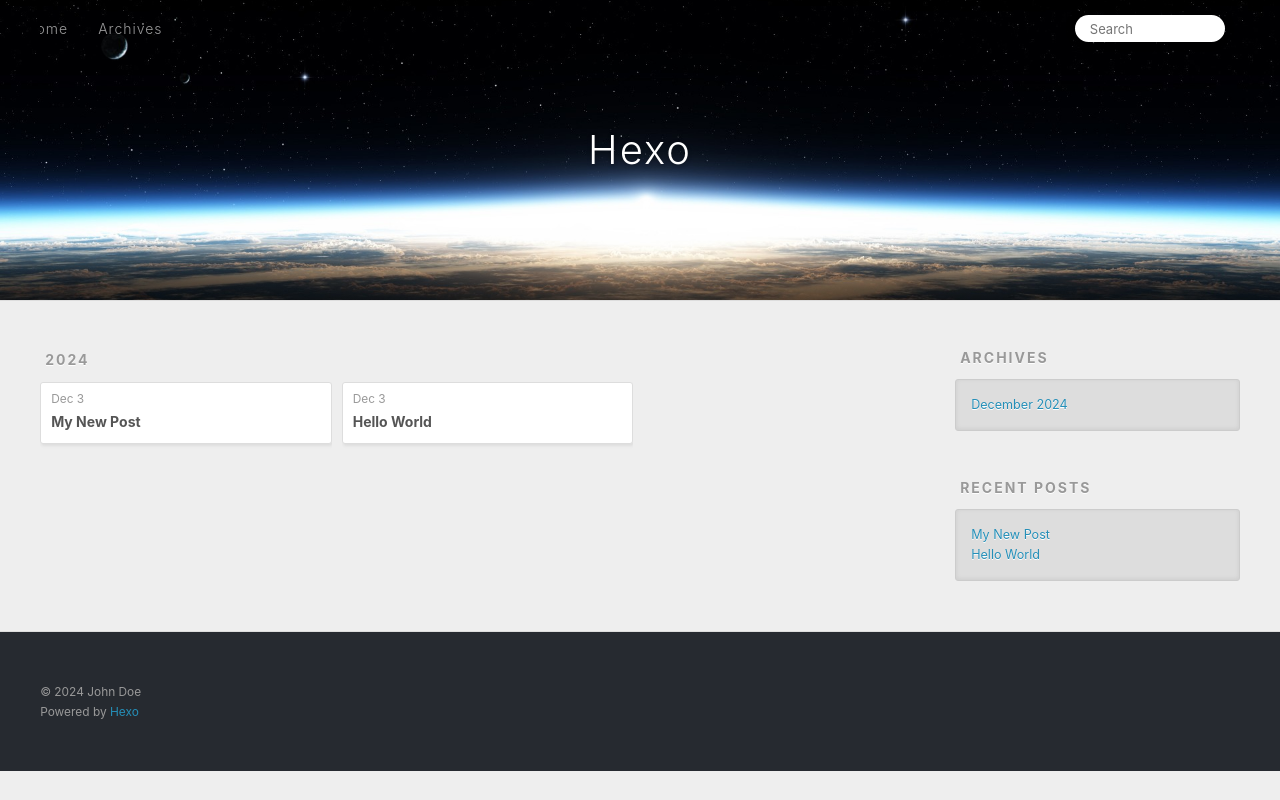
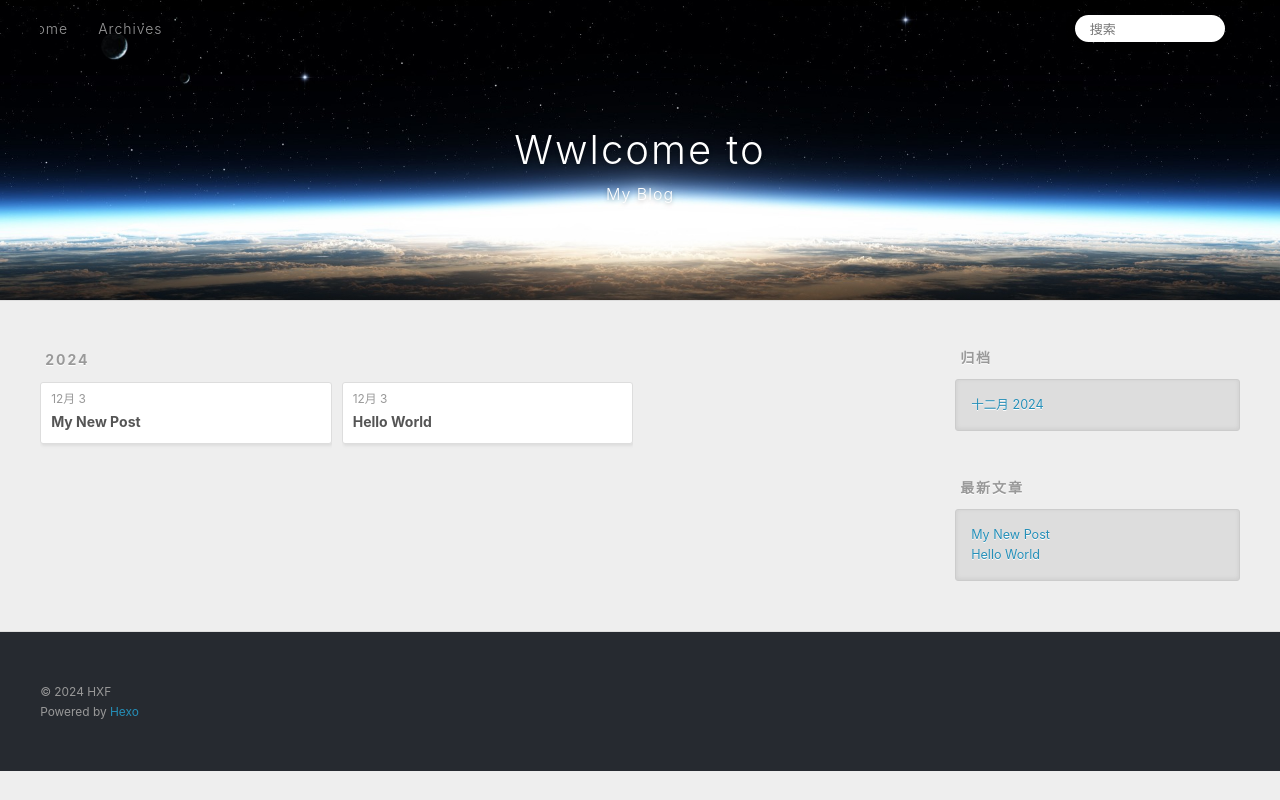
Before and after one commit to Hexiaofeng666/Hexiaofeng666.github.io, a plain HTML site: page archives/2024/12/index.html in a window 1280 px wide. Both pictures are taken after a click on the link 1232 px from the left and 27 px from the top of the page. Drawn offline with Linux system fonts and the light colour scheme.

Commit message:
Site updated: 2024-12-03 14:03:38

```diff
--- a/archives/2024/12/index.html
+++ b/archives/2024/12/index.html
@@ -4,17 +4,18 @@
   <meta charset="utf-8">
 
 
-  <title>Archives: 2024/12 | Hexo</title>
+  <title>归档: 2024/12 | Wwlcome to</title>
   <meta name="viewport" content="width=device-width, initial-scale=1, shrink-to-fit=no">
   <meta property="og:type" content="website">
-<meta property="og:title" content="Hexo">
+<meta property="og:title" content="Wwlcome to">
 <meta property="og:url" content="http://example.com/archives/2024/12/index.html">
-<meta property="og:site_name" content="Hexo">
-<meta property="og:locale" content="en_US">
-<meta property="article:author" content="John Doe">
+<meta property="og:site_name" content="Wwlcome to">
+<meta property="og:locale" content="zh_CN">
+<meta property="article:author" content="HXF">
+<meta property="article:tag" content="JS,Vue">
 <meta name="twitter:card" content="summary">
 
-    <link rel="alternate" href="/atom.xml" title="Hexo" type="application/atom+xml">
+    <link rel="alternate" href="/atom.xml" title="Wwlcome to" type="application/atom+xml">
 
 
     <link rel="shortcut icon" href="/favicon.png">
@@ -39,8 +40,12 @@
   <div id="header-outer" class="outer">
     <div id="header-title" class="inner">
       <h1 id="logo-wrap">
-        <a href="/" id="logo">Hexo</a>
+        <a href="/" id="logo">Wwlcome to</a>
       </h1>
+
+        <h2 id="subtitle-wrap">
+          <a href="/" id="subtitle">My Blog</a>
+        </h2>
 
     </div>
     <div id="header-inner" class="inner">
@@ -55,12 +60,12 @@
       <nav id="sub-nav">
 
 
-          <a class="nav-icon" href="/atom.xml" title="RSS Feed"><span class="fa fa-rss"></span></a>
+          <a class="nav-icon" href="/atom.xml" title="RSS 订阅"><span class="fa fa-rss"></span></a>
 
-        <a class="nav-icon nav-search-btn" title="Search"><span class="fa fa-search"></span></a>
+        <a class="nav-icon nav-search-btn" title="搜索"><span class="fa fa-search"></span></a>
       </nav>
       <div id="search-form-wrap">
-        <form action="//google.com/search" method="get" accept-charset="UTF-8" class="search-form"><input type="search" name="q" class="search-form-input" placeholder="Search"><button type="submit" class="search-form-submit">&#xF002;</button><input type="hidden" name="sitesearch" value="http://example.com"></form>
+        <form action="//google.com/search" method="get" accept-charset="UTF-8" class="search-form"><input type="search" name="q" class="search-form-input" placeholder="搜索"><button type="submit" class="search-form-submit">&#xF002;</button><input type="hidden" name="sitesearch" value="http://example.com"></form>
       </div>
     </div>
   </div>
@@ -84,7 +89,7 @@
   <div class="archive-article-inner">
     <header class="archive-article-header">
       <a href="/2024/12/03/My-New-Post/" class="archive-article-date">
-  <time class="dt-published" datetime="2024-12-03T03:28:20.000Z" itemprop="datePublished">Dec 3</time>
+  <time class="dt-published" datetime="2024-12-03T03:28:20.000Z" itemprop="datePublished">12月 3</time>
 </a>
 
 
@@ -103,7 +108,7 @@
   <div class="archive-article-inner">
     <header class="archive-article-header">
       <a href="/2024/12/03/hello-world/" class="archive-article-date">
-  <time class="dt-published" datetime="2024-12-03T03:25:37.409Z" itemprop="datePublished">Dec 3</time>
+  <time class="dt-published" datetime="2024-12-03T03:25:37.409Z" itemprop="datePublished">12月 3</time>
 </a>
 
 
@@ -135,9 +140,9 @@
 
 
   <div class="widget-wrap">
-    <h3 class="widget-title">Archives</h3>
+    <h3 class="widget-title">归档</h3>
     <div class="widget">
-      <ul class="archive-list"><li class="archive-list-item"><a class="archive-list-link" href="/archives/2024/12/">December 2024</a></li></ul>
+      <ul class="archive-list"><li class="archive-list-item"><a class="archive-list-link" href="/archives/2024/12/">十二月 2024</a></li></ul>
     </div>
   </div>
 
@@ -145,7 +150,7 @@
 
 
   <div class="widget-wrap">
-    <h3 class="widget-title">Recent Posts</h3>
+    <h3 class="widget-title">最新文章</h3>
     <div class="widget">
       <ul>
 
@@ -170,7 +175,7 @@
   <div class="outer">
     <div id="footer-info" class="inner">
 
-      &copy; 2024 John Doe<br>
+      &copy; 2024 HXF<br>
       Powered by <a href="https://hexo.io/" target="_blank">Hexo</a>
     </div>
   </div>
```
Also changed, not shown: 2024/12/03/My-New-Post/index.html (+20 -15 lines), 2024/12/03/hello-world/index.html (+20 -15 lines), archives/2024/index.html (+21 -16 lines), archives/index.html (+21 -16 lines), index.html (+21 -16 lines).
